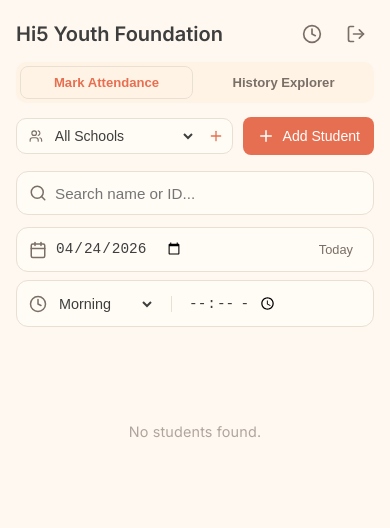
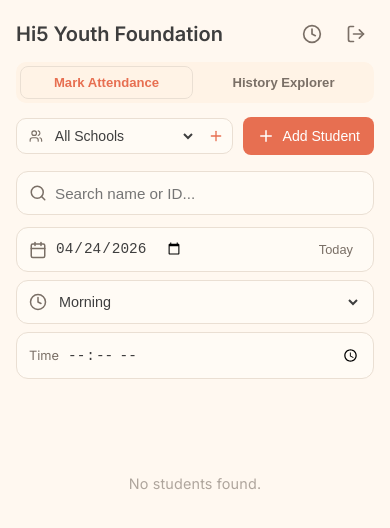
Before and after one commit to arpita2006tiwari-droid/attendance_app, a React (Vite) app: page / in a window 390 px wide. Shown: the top 528 px of the page. Built offline with nearby package versions, Linux system fonts and the light colour scheme.

Commit message:
fix: make time input fully visible on mobile by separating into its own row

```diff
--- a/src/App.jsx
+++ b/src/App.jsx
@@ -420,27 +420,32 @@ export default function App() {
                   </div>
                 </div>
 
-                {/* Session Row */}
+                {/* Session Dropdown Row */}
                 <div className="date-session-row">
-                  <div className="session-picker-wrap bg-white border rounded-xl p-3">
-                    <Clock size={18} className="text-secondary" />
+                  <div className="session-picker-wrap bg-white border rounded-xl p-3" style={{ display: 'flex', alignItems: 'center', gap: '8px', width: '100%' }}>
+                    <Clock size={18} className="text-secondary" style={{ flexShrink: 0 }} />
                     <select
                       value={session}
                       onChange={e => setSession(e.target.value)}
-                      className="session-select-compact"
-                      style={{ border: 'none', background: 'transparent', padding: 0, fontSize: '0.9rem', width: '100px' }}
+                      style={{ border: 'none', background: 'transparent', padding: 0, fontSize: '0.9rem', flex: 1, color: 'var(--text-primary)', outline: 'none' }}
                     >
                       <option>Morning</option>
                       <option>Afternoon</option>
                       <option>Evening</option>
                       <option>Match</option>
                     </select>
-                    <div style={{ width: '1px', height: '16px', background: 'var(--border-color)', margin: '0 8px' }}></div>
+                  </div>
+                </div>
+
+                {/* Time Input Row */}
+                <div className="date-session-row">
+                  <div className="bg-white border rounded-xl p-3" style={{ display: 'flex', alignItems: 'center', gap: '8px', width: '100%' }}>
+                    <span style={{ fontSize: '0.8rem', color: 'var(--text-secondary)', flexShrink: 0 }}>Time</span>
                     <input
                       type="time"
                       value={sessionTime}
                       onChange={e => setSessionTime(e.target.value)}
-                      style={{ border: 'none', background: 'transparent', padding: 0, fontSize: '0.9rem', width: '90px' }}
+                      style={{ border: 'none', background: 'transparent', padding: 0, fontSize: '0.9rem', flex: 1, color: 'var(--text-primary)', outline: 'none', minWidth: 0 }}
                     />
                   </div>
                 </div>
```
